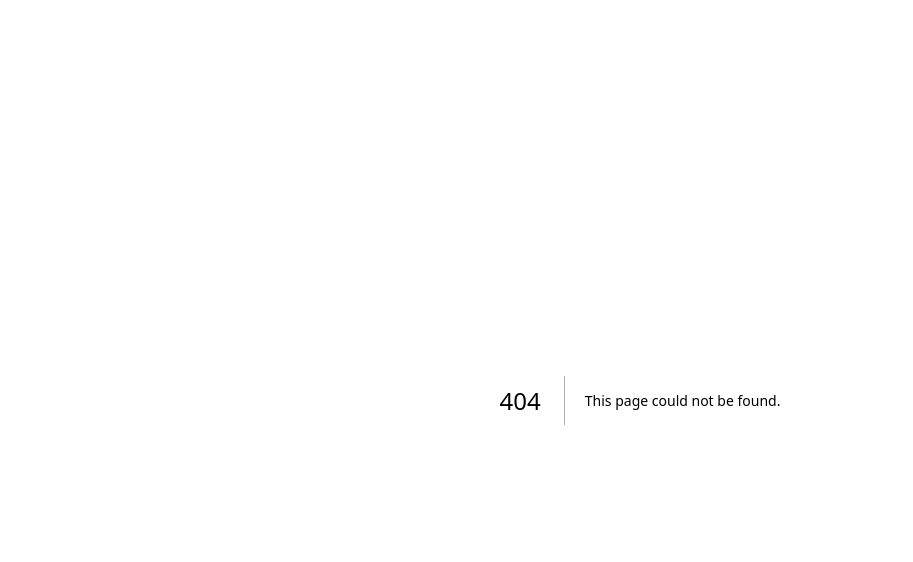
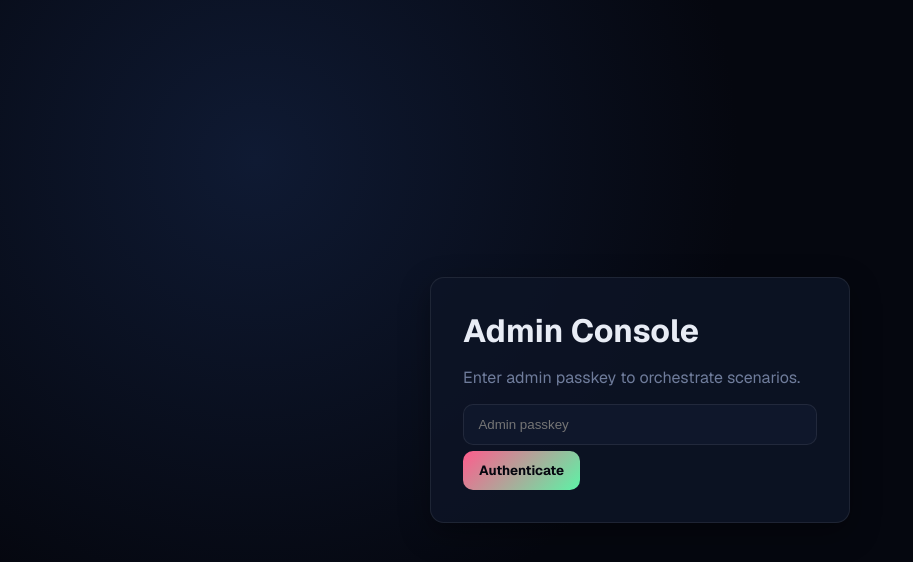
Before and after one commit to alqahtanis0001/paper-dashboard, a Next.js app: page /admin in a window 1280 px wide. Before the commit this address had no page. Shown: the top 562 px of the page, without its empty margins (0-913 px from the left). Built offline with nearby package versions, Linux system fonts and the light colour scheme.

Commit message:
2342341361352

```diff
--- /dev/null
+++ b/app/admin/page.tsx
@@ -0,0 +1,275 @@
+'use client';
+
+import { FormEvent, useEffect, useState } from 'react';
+import dayjs from 'dayjs';
+
+type Deal = {
+  id: string;
+  symbol: string;
+  chainName: string;
+  basePrice: number;
+  startTimeUtc: string;
+  totalDurationSec: number;
+  dropDelaySec: number;
+  dropMagnitudePct: number;
+  status: string;
+  jumps: {
+    riseDelaySec: number;
+    riseMagnitudePct: number;
+    holdSec: number;
+    orderIndex: number;
+  }[];
+};
+
+export default function AdminPage() {
+  const [authed, setAuthed] = useState(false);
+  const [passkey, setPasskey] = useState('');
+  const [error, setError] = useState('');
+  const [deals, setDeals] = useState<Deal[]>([]);
+  const [saving, setSaving] = useState(false);
+  const [form, setForm] = useState({
+    symbol: 'BTC/USDT',
+    chainName: 'Bitcoin',
+    basePrice: 48000,
+    startTimeUtc: dayjs().add(2, 'minute').toISOString(),
+    totalDurationSec: 90,
+    dropDelaySec: 10,
+    dropMagnitudePct: 8,
+  });
+  const [jumps, setJumps] = useState([{ riseDelaySec: 30, riseMagnitudePct: 12, holdSec: 8, orderIndex: 0 }]);
+
+  const login = async (e: FormEvent) => {
+    e.preventDefault();
+    setError('');
+    const res = await fetch('/api/admin/login', {
+      method: 'POST',
+      headers: { 'Content-Type': 'application/json' },
+      body: JSON.stringify({ passkey }),
+    });
+    if (!res.ok) {
+      const body = await res.json().catch(() => ({}));
+      setError(body.error ?? 'Login failed');
+      return;
+    }
+    setAuthed(true);
+    loadDeals();
+  };
+
+  const loadDeals = async () => {
+    const res = await fetch('/api/admin/deals');
+    if (res.ok) {
+      const body = await res.json();
+      setDeals(body.deals);
+    }
+  };
+
+  useEffect(() => {
+    if (authed) loadDeals();
+  }, [authed]);
+
+  const createDeal = async (e: FormEvent) => {
+    e.preventDefault();
+    setSaving(true);
+    setError('');
+    const res = await fetch('/api/admin/deal/create', {
+      method: 'POST',
+      headers: { 'Content-Type': 'application/json' },
+      body: JSON.stringify({ ...form, jumps }),
+    });
+    setSaving(false);
+    if (!res.ok) {
+      const body = await res.json().catch(() => ({}));
+      setError(body.error ?? 'Create failed');
+      return;
+    }
+    setForm({ ...form, startTimeUtc: dayjs().add(3, 'minute').toISOString() });
+    loadDeals();
+  };
+
+  const activateDeal = async (id: string) => {
+    await fetch('/api/admin/deal/activate', {
+      method: 'POST',
+      headers: { 'Content-Type': 'application/json' },
+      body: JSON.stringify({ id, startNow: true }),
+    });
+    loadDeals();
+  };
+
+  if (!authed) {
+    return (
+      <div style={styles.page}>
+        <div style={styles.card as any} className="glass">
+          <h1>Admin Console</h1>
+          <p style={{ color: 'var(--muted)' }}>Enter admin passkey to orchestrate scenarios.</p>
+          <form onSubmit={login} style={{ width: '100%' }}>
+            <input
+              type="password"
+              value={passkey}
+              onChange={(e) => setPasskey(e.target.value)}
+              placeholder="Admin passkey"
+              style={styles.input as any}
+            />
+            {error && <p style={styles.error}>{error}</p>}
+            <button style={styles.button as any}>Authenticate</button>
+          </form>
+        </div>
+      </div>
+    );
+  }
+
+  return (
+    <div style={{ padding: '2rem', display: 'grid', gap: '1.5rem' }}>
+      <div className="glass" style={{ padding: '1.5rem' }}>
+        <h2 style={{ marginBottom: '0.6rem' }}>Schedule Deal</h2>
+        <form onSubmit={createDeal} style={{ display: 'grid', gap: '0.8rem', gridTemplateColumns: 'repeat(auto-fit,minmax(180px,1fr))' }}>
+          <input style={styles.input as any} value={form.symbol} onChange={(e) => setForm({ ...form, symbol: e.target.value })} placeholder="Symbol" />
+          <input style={styles.input as any} value={form.chainName} onChange={(e) => setForm({ ...form, chainName: e.target.value })} placeholder="Chain" />
+          <input
+            style={styles.input as any}
+            type="number"
+            value={form.basePrice}
+            onChange={(e) => setForm({ ...form, basePrice: Number(e.target.value) })}
+            placeholder="Base price"
+          />
+          <input
+            style={styles.input as any}
+            value={form.startTimeUtc}
+            onChange={(e) => setForm({ ...form, startTimeUtc: e.target.value })}
+            placeholder="Start time (ISO)"
+          />
+          <input
+            style={styles.input as any}
+            type="number"
+            value={form.totalDurationSec}
+            onChange={(e) => setForm({ ...form, totalDurationSec: Number(e.target.value) })}
+            placeholder="Duration sec"
+          />
+          <input
+            style={styles.input as any}
+            type="number"
+            value={form.dropDelaySec}
+            onChange={(e) => setForm({ ...form, dropDelaySec: Number(e.target.value) })}
+            placeholder="Drop delay sec"
+          />
+          <input
+            style={styles.input as any}
+            type="number"
+            value={form.dropMagnitudePct}
+            onChange={(e) => setForm({ ...form, dropMagnitudePct: Number(e.target.value) })}
+            placeholder="Drop %"
+          />
+          {jumps.map((jump, idx) => (
+            <div key={idx} className="glass" style={{ padding: '0.8rem', border: '1px dashed var(--border)' }}>
+              <div style={{ fontSize: 12, color: 'var(--muted)', marginBottom: 6 }}>Rise #{idx + 1}</div>
+              <input
+                style={styles.input as any}
+                type="number"
+                value={jump.riseDelaySec}
+                onChange={(e) =>
+                  setJumps(jumps.map((j, jdx) => (jdx === idx ? { ...j, riseDelaySec: Number(e.target.value) } : j)))
+                }
+                placeholder="Rise delay sec"
+              />
+              <input
+                style={styles.input as any}
+                type="number"
+                value={jump.riseMagnitudePct}
+                onChange={(e) =>
+                  setJumps(jumps.map((j, jdx) => (jdx === idx ? { ...j, riseMagnitudePct: Number(e.target.value) } : j)))
+                }
+                placeholder="Rise %"
+              />
+              <input
+                style={styles.input as any}
+                type="number"
+                value={jump.holdSec}
+                onChange={(e) => setJumps(jumps.map((j, jdx) => (jdx === idx ? { ...j, holdSec: Number(e.target.value) } : j)))}
+                placeholder="Hold sec"
+              />
+              <input
+                style={styles.input as any}
+                type="number"
+                value={jump.orderIndex}
+                onChange={(e) =>
+                  setJumps(jumps.map((j, jdx) => (jdx === idx ? { ...j, orderIndex: Number(e.target.value) } : j)))
+                }
+                placeholder="Order index"
+              />
+            </div>
+          ))}
+          <button type="submit" disabled={saving} style={styles.button as any}>
+            {saving ? 'Creating…' : 'Create Deal'}
+          </button>
+          {error && <p style={styles.error}>{error}</p>}
+        </form>
+      </div>
+      <div className="glass" style={{ padding: '1.5rem' }}>
+        <div style={{ display: 'flex', justifyContent: 'space-between', alignItems: 'center' }}>
+          <h3>Deals</h3>
+          <button onClick={loadDeals} style={{ ...styles.button, width: 'auto', padding: '0.5rem 0.9rem' } as any}>
+            Refresh
+          </button>
+        </div>
+        <div style={{ marginTop: '1rem', display: 'grid', gap: '0.6rem' }}>
+          {deals.map((d) => (
+            <div key={d.id} className="glass" style={{ padding: '0.8rem', border: '1px solid var(--border)' }}>
+              <div style={{ display: 'flex', justifyContent: 'space-between' }}>
+                <strong>{d.symbol}</strong>
+                <span style={{ color: 'var(--muted)' }}>{d.status}</span>
+              </div>
+              <div style={{ fontSize: 13, color: 'var(--muted)', marginTop: 4 }}>
+                Base {d.basePrice} · Start {dayjs(d.startTimeUtc).format('HH:mm:ss')} · Duration {d.totalDurationSec}s
+              </div>
+              <div style={{ marginTop: 6, display: 'flex', gap: 8, flexWrap: 'wrap' }}>
+                {d.jumps.map((j, idx) => (
+                  <span key={idx} style={{ fontSize: 12, padding: '4px 8px', background: '#13203a', borderRadius: 8 }}>
+                    Rise {j.riseMagnitudePct}% @ {j.riseDelaySec}s hold {j.holdSec}s
+                  </span>
+                ))}
+              </div>
+              <button onClick={() => activateDeal(d.id)} style={{ ...styles.button, marginTop: 8 } as any}>
+                Activate now
+              </button>
+            </div>
+          ))}
+        </div>
+      </div>
+    </div>
+  );
+}
+
+const styles: Record<string, React.CSSProperties> = {
+  page: {
+    minHeight: '100vh',
+    display: 'flex',
+    alignItems: 'center',
+    justifyContent: 'center',
+    padding: '2rem',
+  },
+  card: {
+    width: 420,
+    padding: '2rem',
+    display: 'flex',
+    flexDirection: 'column',
+    gap: '1rem',
+  },
+  input: {
+    width: '100%',
+    padding: '0.75rem 0.9rem',
+    borderRadius: 10,
+    border: '1px solid var(--border)',
+    background: '#0f172b',
+    color: 'var(--text)',
+    marginBottom: '0.35rem',
+  },
+  button: {
+    background: 'linear-gradient(135deg,#ff5c8d,#5df3a6)',
+    color: '#05070f',
+    border: 'none',
+    borderRadius: 10,
+    padding: '0.7rem 1rem',
+    fontWeight: 700,
+    cursor: 'pointer',
+  },
+  error: { color: '#ff5c8d' },
+};
--- a/package.json
+++ b/package.json
@@ -11,6 +11,7 @@
   "dependencies": {
     "@prisma/client": "^7.3.0",
     "cookie": "^1.1.1",
+    "dayjs": "^1.11.19",
     "lightweight-charts": "^5.1.0",
     "next": "16.1.6",
     "react": "19.2.3",
```
Also changed, not shown: 1 other file (tests, documents, lock files or other folders).
